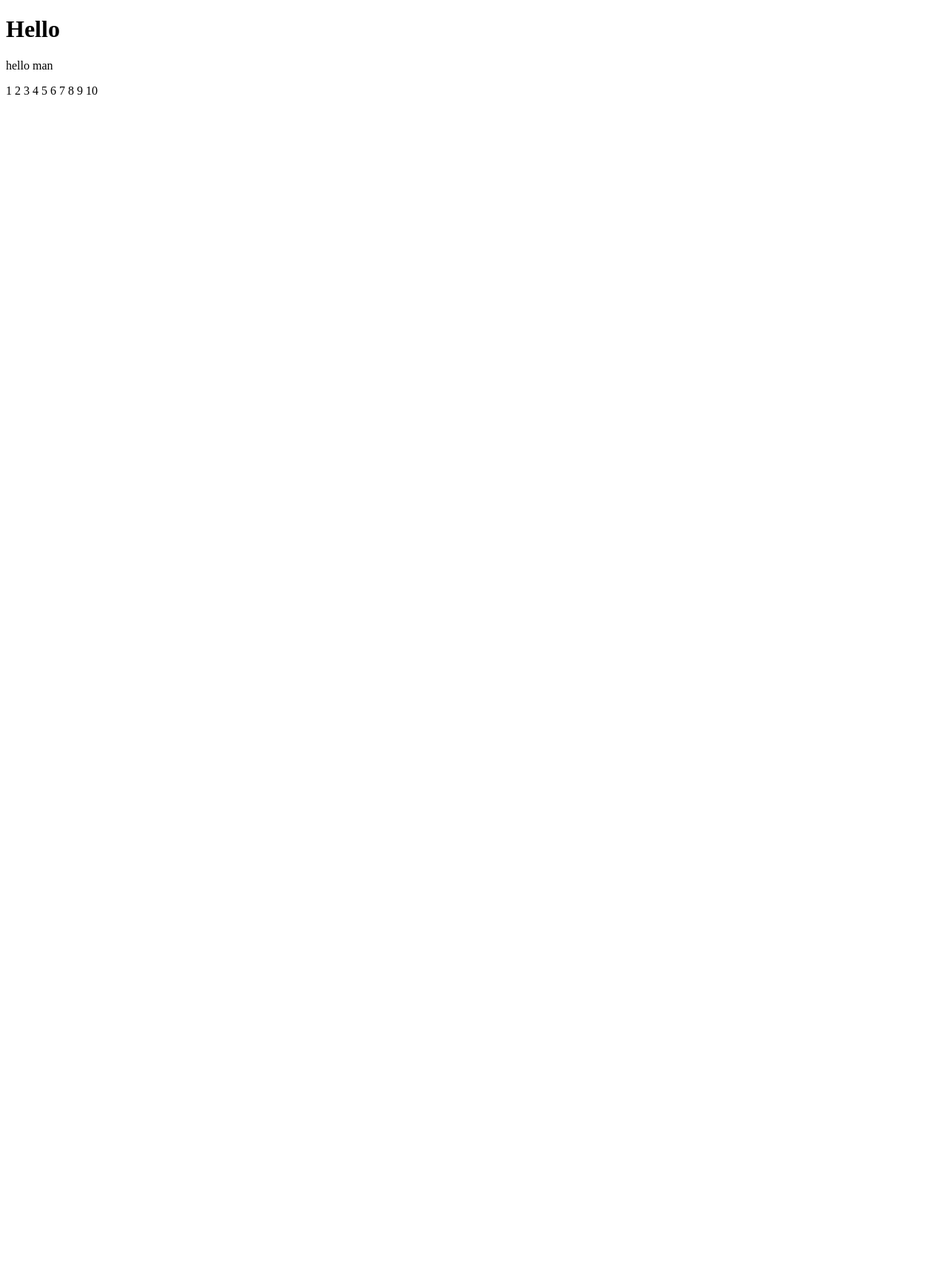
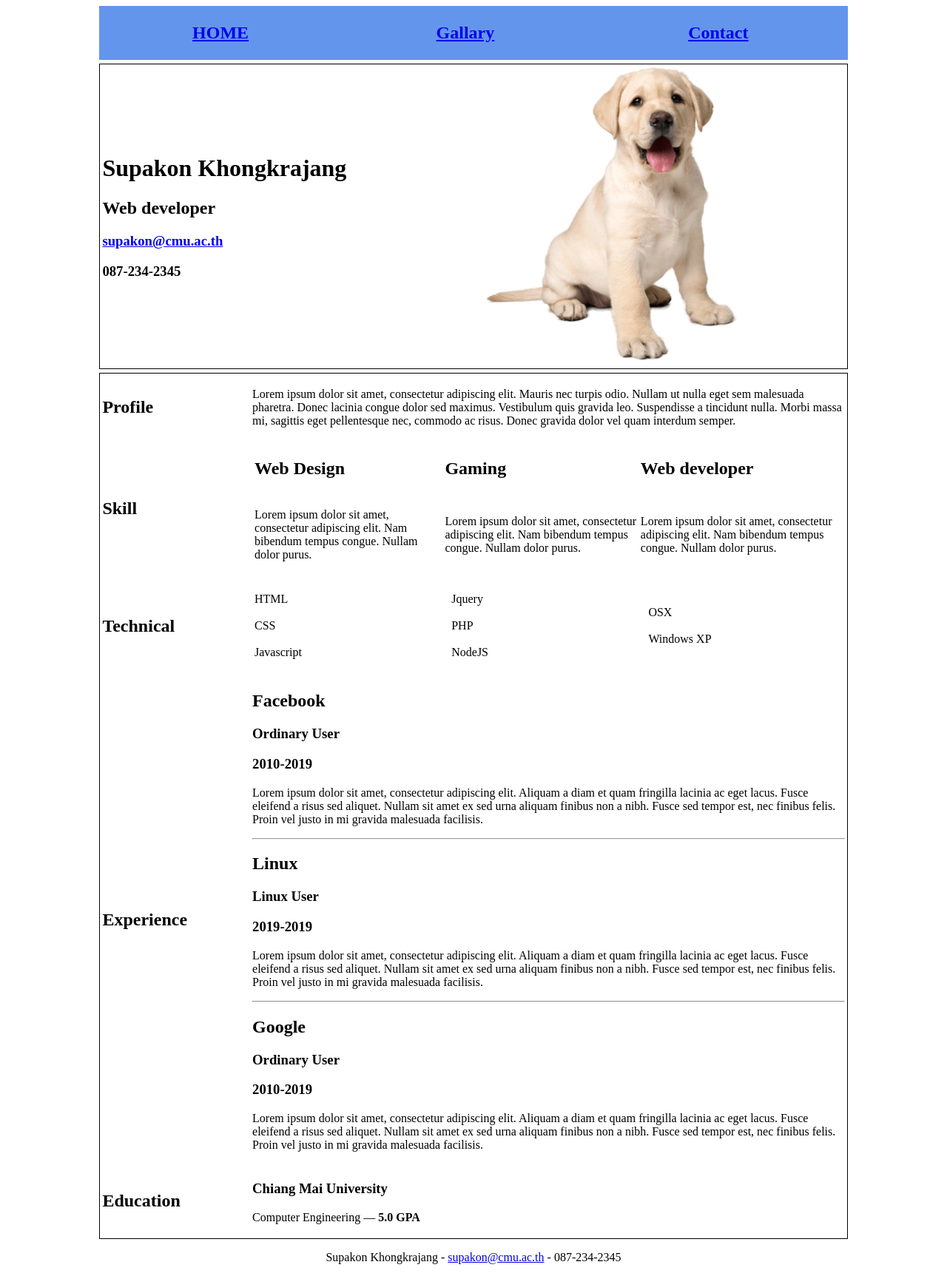
Before and after one commit to werterzz/testHTML1, a plain HTML site: page index.html in a window 1280 px wide. Shown: the whole page at 74% size. Before the commit the page ends 800 px from the top, so only its background shows below. Drawn offline with Linux system fonts and the light colour scheme.

Commit message:
Add profile V2

```diff
--- a/index.html
+++ b/index.html
@@ -4,12 +4,94 @@
     <meta charset="UTF-8">
     <meta name="viewport" content="width=device-width, initial-scale=1.0">
     <meta http-equiv="X-UA-Compatible" content="ie=edge">
-    <title>Hello world</title>
+    <title>Portforilo</title>
 </head>
 <body>
-    <h1>Hello</h1>
-    <p>hello man</p>
-    <div id="hello"></div>
-    <script src="main.js"></script>
+    <table style="width: 80%; text-align: center; margin:auto; background: cornflowerblue;">
+    <tr>
+        <td><h2><a href="index.html">HOME</a></h2></td>
+        <td><h2><a href="gallery.html">Gallary</a></h2></td>
+        <td><h2><a href="contact.html">Contact</a></h2></td>
+    </tr>
+    </table>
+    <table style="width: 80%;">
+        <table style="margin: 5px auto; width: 80%; border: 1px solid #000000">
+            <td>
+                <h1>Supakon Khongkrajang</h1>
+                <h2>Web developer</h2>
+                <h3><a href="#">supakon@cmu.ac.th</a></h3>
+                <h3>087-234-2345</h3>
+            </td>
+            <td>
+                <img src="images/puppy.png" alt="puppy" style="width: 70%;">
+            </td>
+        </table>
+        <table style="width: 80%; border: 1px solid #000000; margin: 5px auto;">
+            <tr>
+                <td style="width: 20%;"><h2>Profile</h2></td>
+                <td><p>Lorem ipsum dolor sit amet, consectetur adipiscing elit. Mauris nec turpis odio. Nullam ut nulla eget sem malesuada pharetra. Donec lacinia congue dolor sed maximus. Vestibulum quis gravida leo. Suspendisse a tincidunt nulla.
+                    Morbi massa mi, sagittis eget pellentesque nec, commodo ac risus.
+                    Donec gravida dolor vel quam interdum semper. </p></td>
+            </tr>
+            <tr>
+                <td><h2>Skill</h2></td>
+                <td>
+                    <table>
+                        <tr>
+                            <td><h2>Web Design</h2></td>
+                            <td><h2>Gaming</h2></td>
+                            <td><h2>Web developer</h2></td>
+                        </tr>
+                        <tr>
+                            <td><p>Lorem ipsum dolor sit amet, consectetur adipiscing elit. Nam bibendum tempus congue. Nullam dolor purus. </p></td>
+                            <td><p>Lorem ipsum dolor sit amet, consectetur adipiscing elit. Nam bibendum tempus congue. Nullam dolor purus. </p></td>
+                            <td><p>Lorem ipsum dolor sit amet, consectetur adipiscing elit. Nam bibendum tempus congue. Nullam dolor purus. </p></td>
+                        </tr>
+                    </table>
+                </td>
+            </tr>
+            <tr>
+                <td><h2>Technical</h2></td>
+                <td>
+                    <table style="width: 100%; ">
+                        <tr>
+                            <td style="width: 33.33%;"><p>HTML <br><br> CSS <br><br> Javascript</p></td>
+                            <td style="width: 33.33%;"><p>Jquery <br><br> PHP <br><br>NodeJS</p></td>
+                            <td style="width: 33.33%"><p>OSX<br><br> Windows XP</p></td>
+                        </tr>
+                    </table>
+                </td>
+            </tr>
+            <tr>
+                <td><h2>Experience</h2></td>
+                <td>
+                    <h2>Facebook</h2>
+                    <h3>Ordinary User</h3>
+                    <h3>2010-2019</h3>
+                    <p>Lorem ipsum dolor sit amet, consectetur adipiscing elit. Aliquam a diam et quam fringilla lacinia ac eget lacus. Fusce eleifend a risus sed aliquet. Nullam sit amet ex sed urna aliquam finibus non a nibh. Fusce sed tempor est, nec finibus felis.
+                        Proin vel justo in mi gravida malesuada facilisis.</p>
+                    <hr>
+                    <h2>Linux</h2>
+                    <h3>Linux User</h3>
+                    <h3>2019-2019</h3>
+                    <p>Lorem ipsum dolor sit amet, consectetur adipiscing elit. Aliquam a diam et quam fringilla lacinia ac eget lacus. Fusce eleifend a risus sed aliquet. Nullam sit amet ex sed urna aliquam finibus non a nibh. Fusce sed tempor est, nec finibus felis. Proin vel justo in mi gravida malesuada facilisis.</p>
+                    <hr>
+                    <h2>Google</h2>
+                    <h3>Ordinary User</h3>
+                    <h3>2010-2019</h3>
+                    <p>Lorem ipsum dolor sit amet, consectetur adipiscing elit. Aliquam a diam et quam fringilla lacinia ac eget lacus. Fusce eleifend a risus sed aliquet. Nullam sit amet ex sed urna aliquam finibus non a nibh. Fusce sed tempor est, nec finibus felis. Proin vel justo in mi gravida malesuada facilisis.</p>
+                </td>
+            </tr>
+            <tr>
+                <td><h2>Education</h2></td>
+                <td>
+                    <h3>Chiang Mai University</h3>
+                    <p>Computer Engineering — <strong>5.0 GPA</strong> </p>
+                </td>
+
+            </tr>
+        </table>
+    </table>
+    <div style="width: 80%; text-align: center; margin: 5px auto;"><p>Supakon Khongkrajang - <a href="#">supakon@cmu.ac.th</a> - 087-234-2345</p></div>
 </body>
 </html>
```
Also changed, not shown: contact.html (+1 -1 lines), gallery.html (+1 -1 lines), home.html (deleted, +0 -94 lines).
